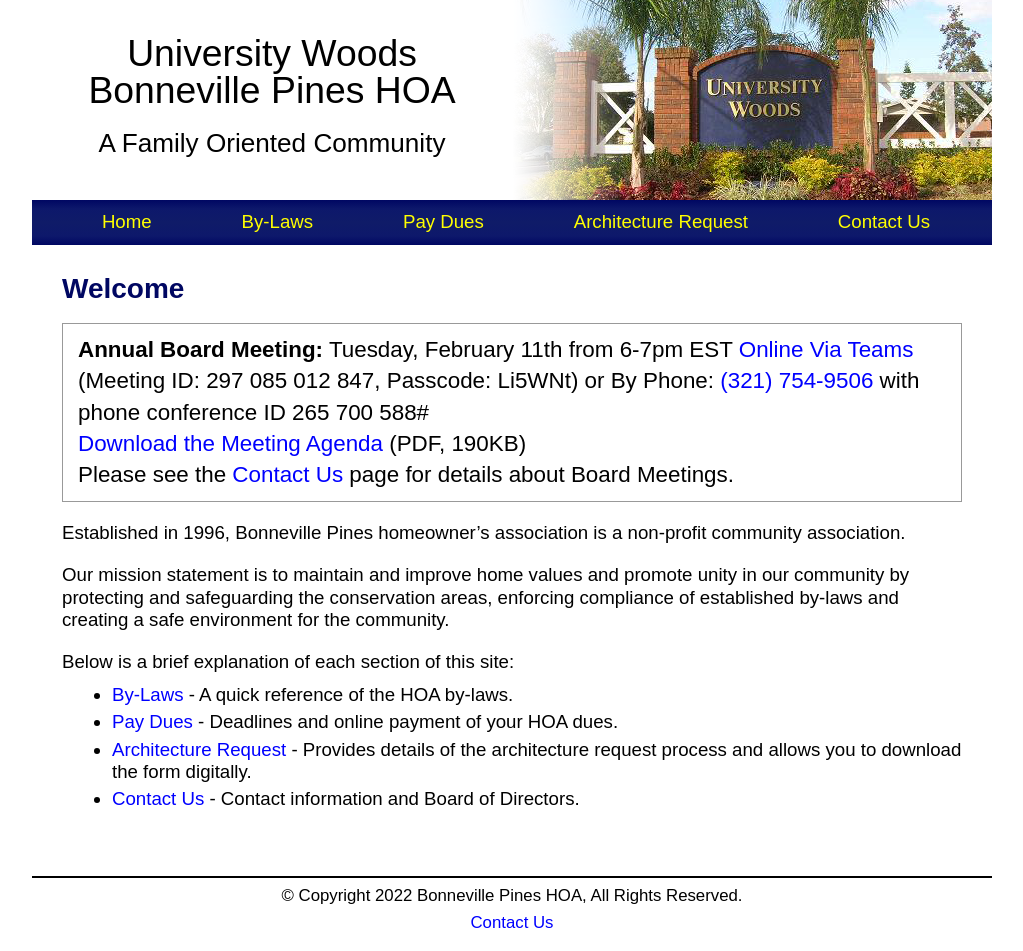
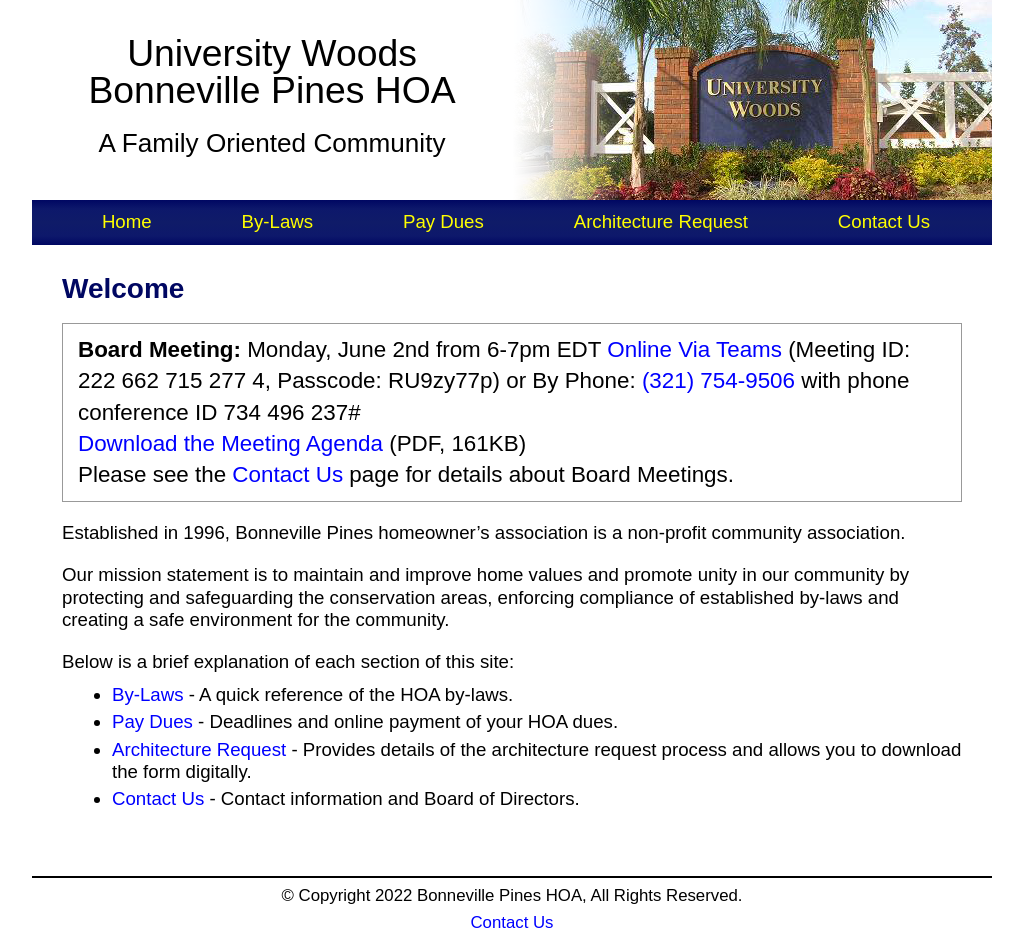
Before and after one commit to bphoa/website, a Jekyll site: the page built from index.md, in a window 1280 px wide. Shown: the whole page, without its empty margins (128-1151 px from the left). Built offline with Jekyll 4.4.1, drawn with Linux system fonts in a browser that asks for light colours.

Commit message:
Update index.md with agenda for 6/2/25 meeting

```diff
--- a/index.md
+++ b/index.md
@@ -3,8 +3,8 @@
 title: Welcome
 ---
 
-**Annual Board Meeting:** Tuesday, February 11th from 6-7pm EST [Online Via Teams](https://teams.microsoft.com/l/meetup-join/19%3ameeting_NDI4ZDY5MzAtZjAzOS00MDA3LWI3ZjAtMTNiNmNhMjEyZDcx%40thread.v2/0?context=%7b%22Tid%22%3a%22a1cf3136-ea50-4354-ad39-345d96aeab4c%22%2c%22Oid%22%3a%22f0ada0c0-6bc6-494a-94e2-e93bbd59498c%22%7d) (Meeting ID: 297 085 012 847, Passcode: Li5WNt) or By Phone: <a href="tel:+13217549506,,265700588">(321) 754-9506</a> with phone conference ID 265 700 588# \\
-[Download the Meeting Agenda]({{ site.url }}/assets/files/annual_mtg_agenda_021125.pdf) (PDF, 190KB) \\
+**Board Meeting:** Monday, June 2nd from 6-7pm EDT [Online Via Teams](https://teams.microsoft.com/l/meetup-join/19%3ameeting_OGE5MGMyZjMtY2U2Yy00MDQ0LWFmNWYtNmE4YzJiOWMxMzM3%40thread.v2/0?context=%7b%22Tid%22%3a%22a1cf3136-ea50-4354-ad39-345d96aeab4c%22%2c%22Oid%22%3a%22f0ada0c0-6bc6-494a-94e2-e93bbd59498c%22%7d) (Meeting ID: 222 662 715 277 4, Passcode: RU9zy77p) or By Phone: <a href="tel:+13217549506,,734496237">(321) 754-9506</a> with phone conference ID 734 496 237# \\
+[Download the Meeting Agenda]({{ site.url }}/assets/files/011390_BOD_agenda_0625.pdf) (PDF, 161KB) \\
 Please see the [Contact Us](contact) page for details about Board Meetings.
 {: .alert}
 
```
